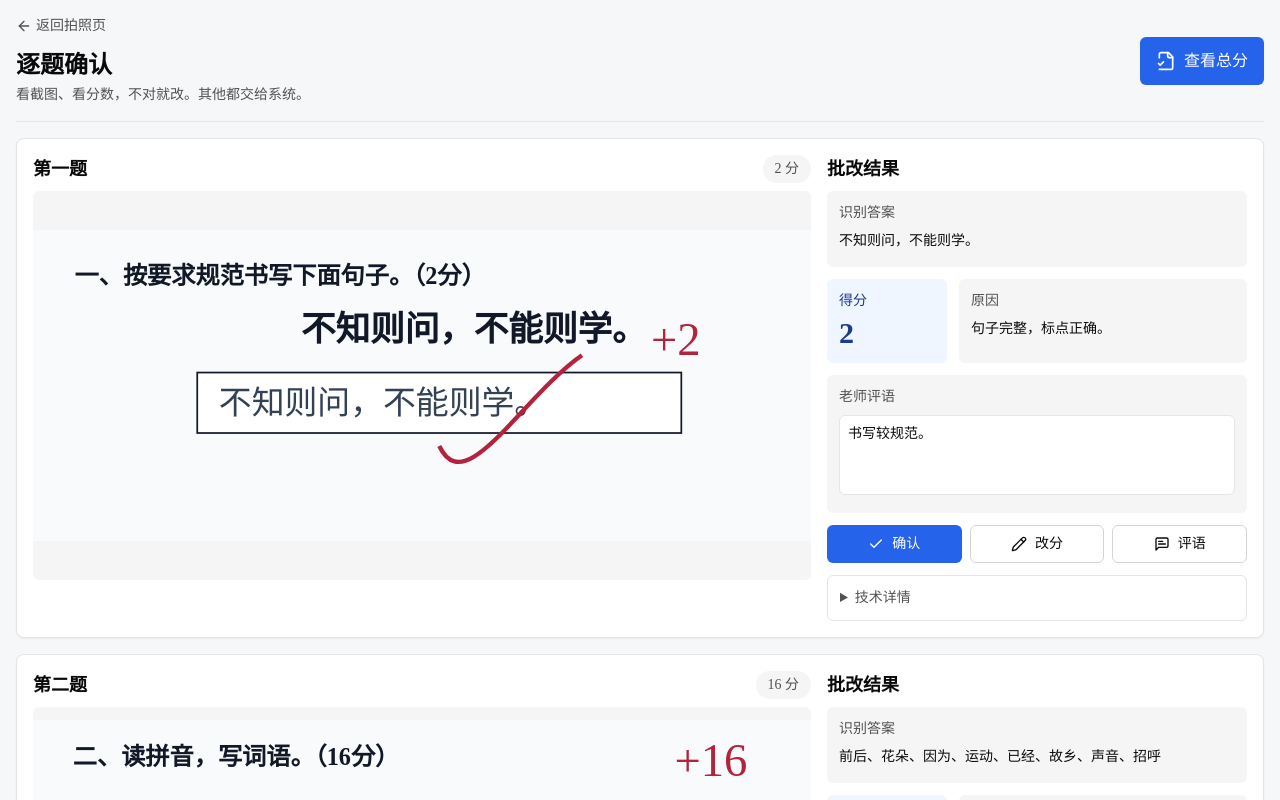
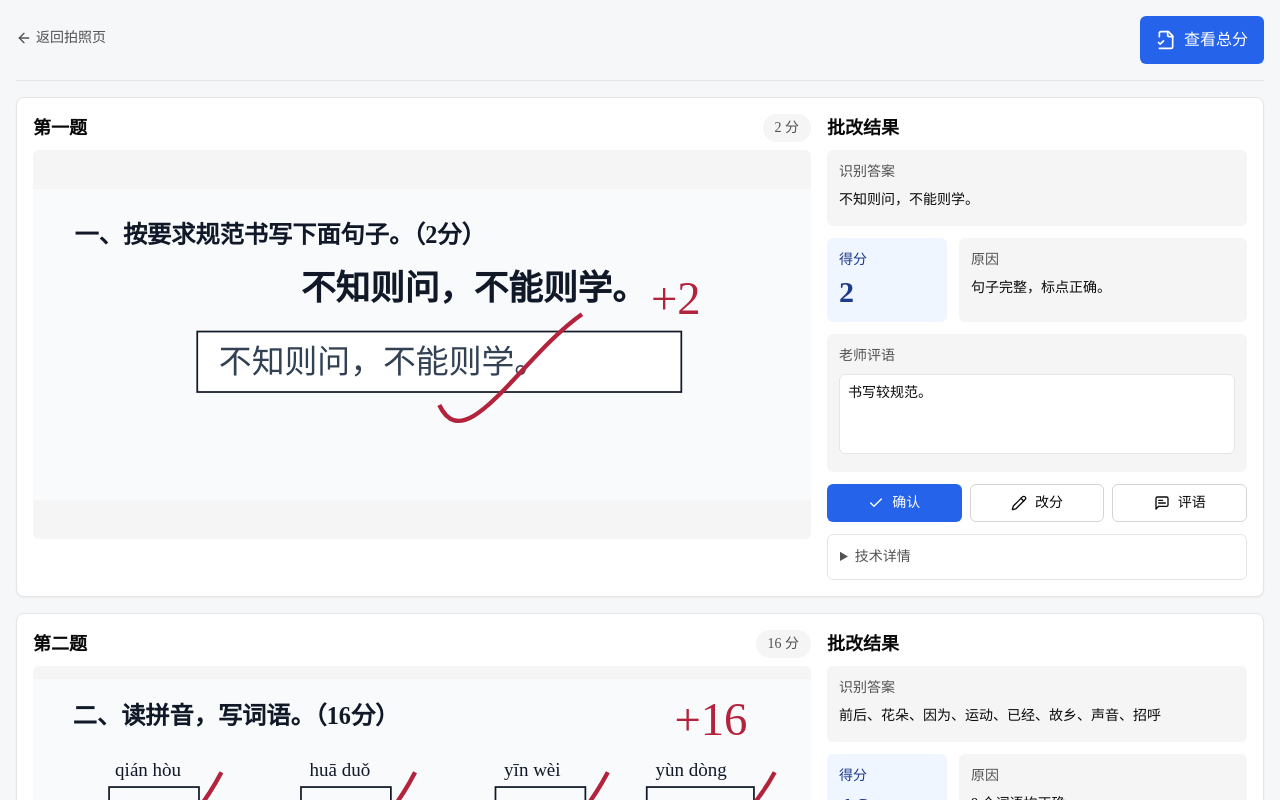
Before and after one commit to Judy-Algorithm/product_for_teacher, a Next.js app: page /pipeline/yuwen-grade1-demo in a window 1280 px wide. Shown: the top 800 px of the page. Built offline with nearby package versions, Linux system fonts and the light colour scheme.

Commit message:
chore: remove review page heading copy

```diff
--- a/components/pipeline/QuestionReview.tsx
+++ b/components/pipeline/QuestionReview.tsx
@@ -18,8 +18,6 @@ export function QuestionReview({ job }: { job: GradingJob }) {
               <ArrowLeft className="h-4 w-4" />
               返回拍照页
             </Link>
-            <h1 className="mt-2 text-2xl font-semibold">逐题确认</h1>
-            <p className="mt-1 text-sm text-neutral-600">看截图、看分数，不对就改。其他都交给系统。</p>
           </div>
           <Link href={`/results/${job.id}`} className="inline-flex items-center justify-center gap-2 rounded-md bg-blue-600 px-4 py-3 font-medium text-white hover:bg-blue-700">
             <FileCheck2 className="h-5 w-5" />
```
